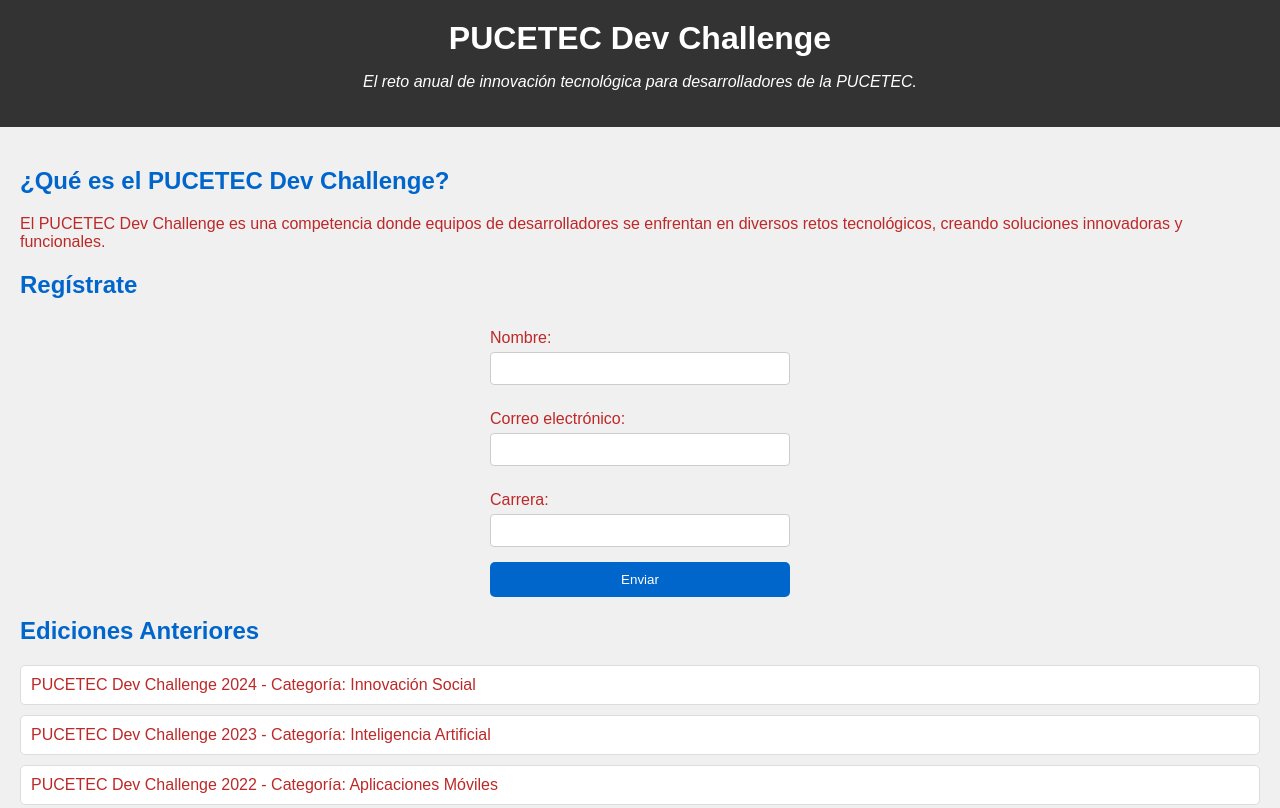
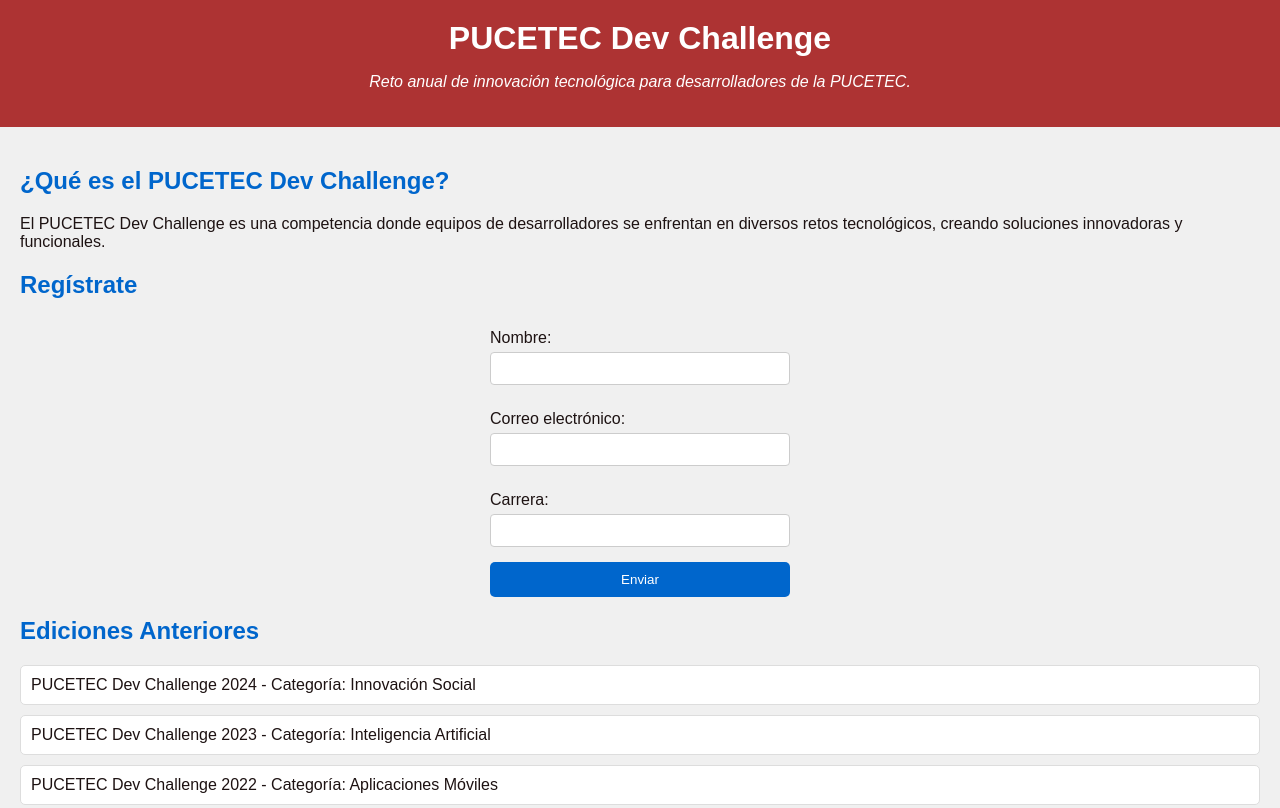
Before and after one commit to calebsanlucas-eng/examenparcial1, a plain HTML site: page index.html in a window 1280 px wide. Shown: the top 808 px of the page. Drawn offline with Linux system fonts and the light colour scheme; no server answers.

Commit message:
subiendo archivos

```diff
--- a/index.html
+++ b/index.html
@@ -10,7 +10,7 @@
 
 <header>
     <h1>PUCETEC Dev Challenge</h1>
-    <p>El reto anual de innovación tecnológica para desarrolladores de la PUCETEC.</p>
+    <p>Reto anual de innovación tecnológica para desarrolladores de la PUCETEC.</p>
 </header>
 
 <main>
--- a/script.js
+++ b/script.js
@@ -1,9 +1,8 @@
-// Función para cambiar entre tema claro y oscuro
 document.getElementById("cambiar-tema").addEventListener("click", function() {
     document.body.classList.toggle("dark-mode");
 });
 
-// Validar formulario
+
 function validarFormulario() {
     const nombre = document.getElementById("nombre").value;
     const correo = document.getElementById("correo").value;
@@ -17,7 +16,6 @@ function validarFormulario() {
     return true;
 }
 
-// Cargar participantes aleatorios desde la API
 window.onload = function() {
     fetch('https://randomuser.me/api/?results=5')
         .then(response => response.json())
--- a/style.css
+++ b/style.css
@@ -1,15 +1,14 @@
-/* Estilos generales */
 body {
     font-family: Arial, sans-serif;
     margin: 0;
     padding: 0;
     background-color: #f0f0f0;
-    color: #bd2828;
+    color: #1d1212;
     transition: background-color 0.3s, color 0.3s;
 }
 
 header {
-    background-color: #333;
+    background-color: #ad3333;
     color: white;
     padding: 20px;
     text-align: center;
@@ -35,7 +34,7 @@ h2 {
     color: #0066cc;
 }
 
-/* Formulario */
+
 form {
     display: flex;
     flex-direction: column;
@@ -67,7 +66,7 @@ button:hover {
     background-color: #005bb5;
 }
 
-/* Listas */
+
 ul {
     list-style-type: none;
     padding: 0;
@@ -81,7 +80,7 @@ ul li {
     border-radius: 5px;
 }
 
-/* Redes sociales */
+
 footer a {
     margin: 10px;
     text-decoration: none;
@@ -92,7 +91,7 @@ footer a:hover {
     text-decoration: underline;
 }
 
-/* Tema oscuro */
+
 body.dark-mode {
     background-color: #333;
     color: white;
```
